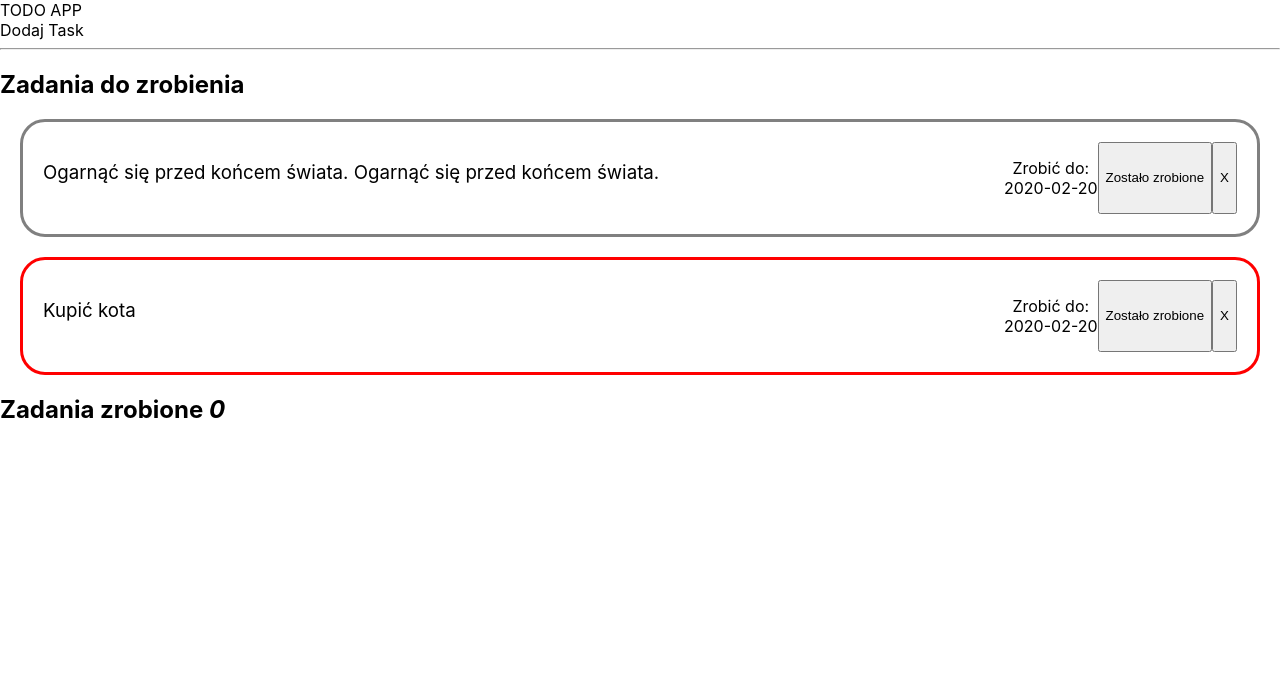
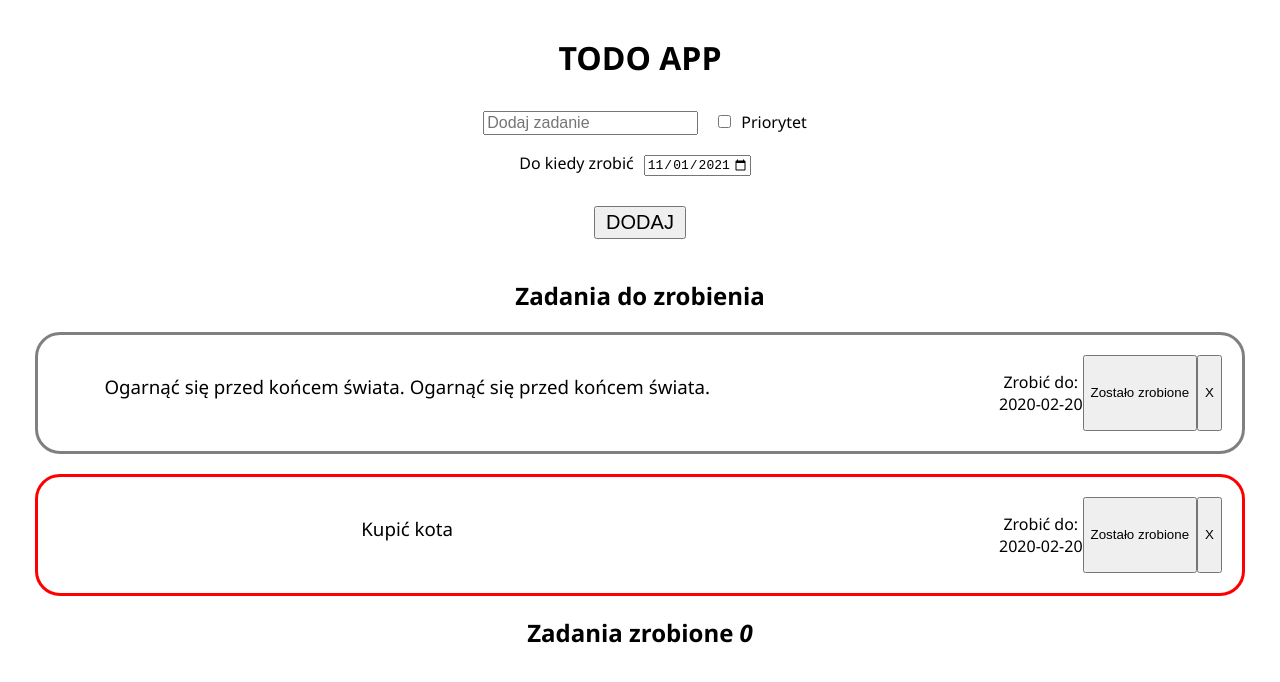
Before and after one commit to rucpata/ToDo_app, a React (Create React App) app: page / in a window 1280 px wide. Shown: the top 682 px of the page. Built offline with nearby package versions, Linux system fonts and the light colour scheme.

Commit message:
structur TaskAdd

```diff
--- a/src/components/App.css
+++ b/src/components/App.css
@@ -0,0 +1,11 @@
+body{
+    margin: 0;
+    padding: 0;
+    font-size: 1em;
+    font-family:'Segoe UI', Tahoma, Geneva, Verdana, sans-serif;
+    text-align: center;
+}
+
+.App {
+    padding: 15px;
+}
--- a/src/components/App.js
+++ b/src/components/App.js
@@ -60,7 +60,7 @@ class App extends Component {
   render(){
     return (
       <div className="App">
-        TODO APP
+        <h1>TODO APP</h1>
         <TaskAdd />
         <TaskList tasks={this.state.tasks} delete={this.deleteTask} change={this.changeTaskStatus}/>
       </div>
--- a/src/components/Task.css
+++ b/src/components/Task.css
@@ -9,16 +9,12 @@
 
 .taskname{
     font-weight: normal;
-    flex: 2;
+    flex: 3;
 
 }
 .taskrest{
     text-align: center;
     display: flex;
-    flex: 1;
+    flex: 2;
     justify-content: end;
 }
-
-.taskrest button{
-    max-height: 100%;
-}
--- a/src/components/TaskAdd.css
+++ b/src/components/TaskAdd.css
@@ -0,0 +1,17 @@
+input {
+    margin: 10px;
+    padding: 5px 10p;
+    font-size: 1em;
+
+}
+
+.form {
+    font-size: 1em;
+}
+
+.form button {
+    padding: 3px 10px;
+    text-transform: uppercase;
+    margin: 20px;
+    font-size: 20px;
+}
--- a/src/components/TaskAdd.js
+++ b/src/components/TaskAdd.js
@@ -1,15 +1,26 @@
-import React, { Component } from 'react'
+import React, { Component } from 'react';
+import './TaskAdd.css';
 
 class TaskAdd extends Component {
     state = {
+        name: '',
+        checked: false,
+        date: '2021-11-01'
+    }
+
+    handleChange = e => {
 
     }
 
     render(){
         return (
             <div className='form'>
-                Dodaj Task
-                <hr/>
+                <input type='text' placeholder='Dodaj zadanie' value={this.state.name}/>
+                <input type='checkbox' checked={this.state.checked} id='important'/>
+                <label htmlForm='important'>Priorytet</label><br/>
+                <label htmlForm='date'>Do kiedy zrobić</label>
+                <input type='date' value={this.state.date} min='2021-11-01' max='2022-12-31'/><br/>
+                <button>Dodaj</button>
             </div>
         );
     }
```
